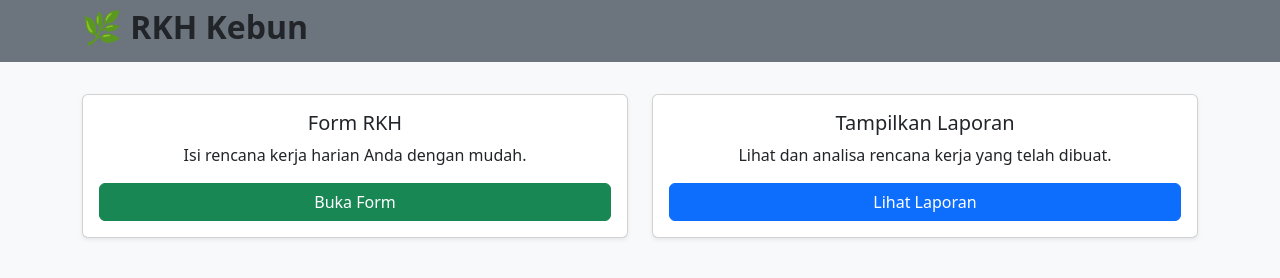
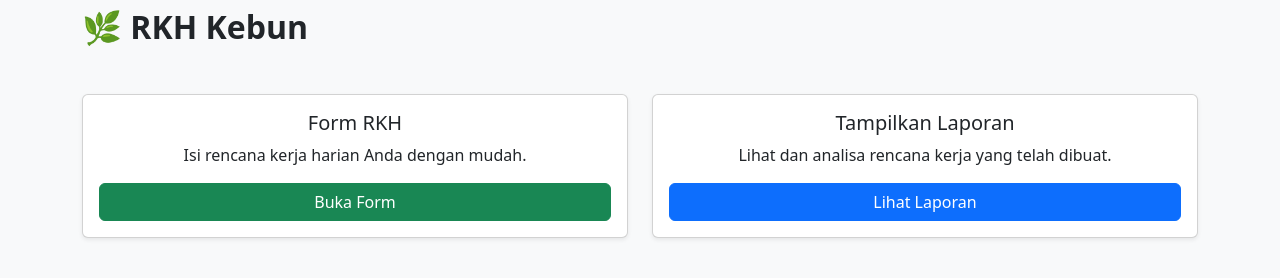
Before and after one commit to kopairkehidupan/rkhkebun, a plain HTML site: page index.html in a window 1280 px wide. Drawn offline with nearby package versions, Linux system fonts and the light colour scheme.

Commit message:
Update index.html

```diff
--- a/index.html
+++ b/index.html
@@ -20,7 +20,7 @@
 </head>
 <body>
    <!-- Navbar fixed di atas -->
-  <nav class="navbar navbar-expand-sm bg-secondary navbar-dark fixed-top">
+  <nav class="navbar navbar-expand-sm bg-light navbar-dark fixed-top">
     <div class="container">
       <h2 class="fw-bold">🌿 RKH Kebun</h2>
     </div>
```
